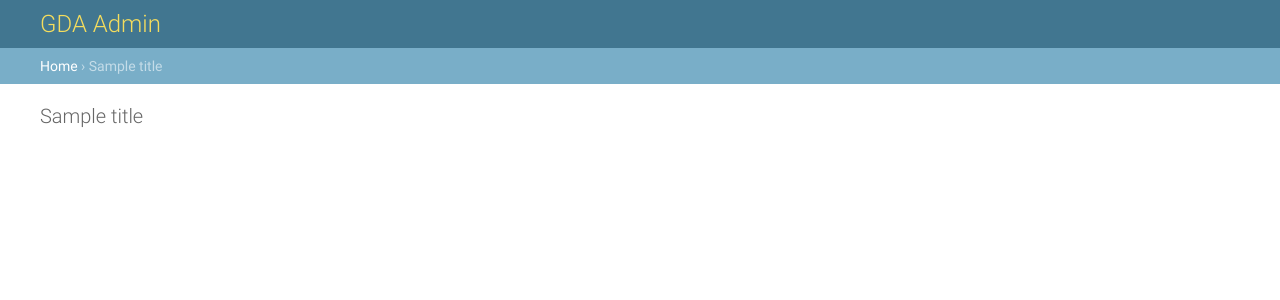
After one commit to padovan/gda, a Django app: template templates/admin/base_site.html in a window 1280 px wide. The commit adds this page. Shown: the top 300 px of the page. Run offline with Django 3.2, Linux system fonts and the light colour scheme; the template is opened without the code that fills it: most values are stand-ins (such as "Sample title", 1, 10 or a date in 2020).

Commit message:
Personalizando a interface admin --mig
git-svn-id: https://sad-fenix.googlecode.com/svn/trunk@23 aa523ed0-0652-0410-bfd5-2b4be68e55b5

```diff
--- /dev/null
+++ b/templates/admin/base_site.html
@@ -0,0 +1,10 @@
+{% extends "admin/base.html" %}
+{% load i18n %}
+
+{% block title %}{{ title }} | {% trans 'GDA' %}{% endblock %}
+
+{% block branding %}
+<h1 id="site-name">{% trans 'GDA Admin' %}</h1>
+{% endblock %}
+
+{% block nav-global %}{% endblock %}
```
Also changed, not shown: templates/sad/all_semesters.html (indentation only).
